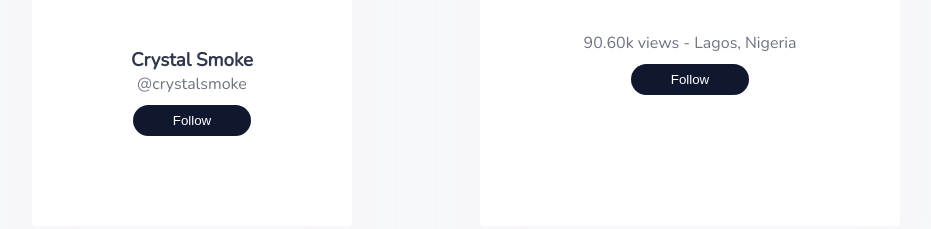
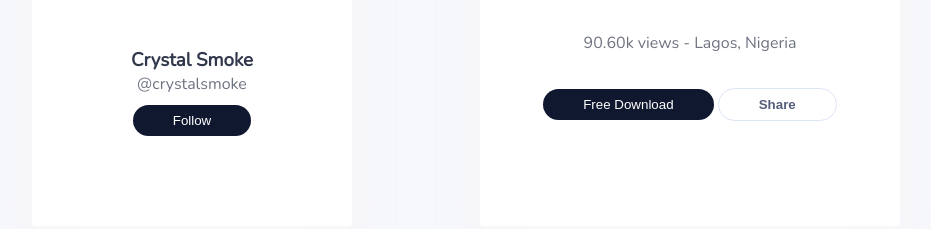
Before and after one commit to babatundelmd/User-Cards-Designs, a plain HTML site: page index.html in a window 1280 px wide. Shown: the part 274-503 px from the top of the page, without its empty margins (174-1105 px from the left). Drawn offline with nearby package versions, Linux system fonts and the light colour scheme.

Commit message:
💄style: large card

```diff
--- a/index.html
+++ b/index.html
@@ -25,7 +25,7 @@
                 <h3>Crystal Smoke</h3>
                 <p>@crystalsmoke</p>
 
-                <button> Follow</button>
+                <button class="lg-btn"> Follow</button>
             </div>
         </div>
 
@@ -35,9 +35,10 @@
 
             <div class="item-details">
 
-                <p>90.60k views - Lagos, Nigeria</p>
+                <p class="item-p">90.60k views - Lagos, Nigeria</p>
                 <div class="button-group">
-                    <button> Follow</button>
+                    <button class="lg-btn"> Free Download</button>
+                    <button class="sm-btn">Share</button>
 
                 </div>
 
--- a/styles.css
+++ b/styles.css
@@ -69,7 +69,7 @@ body{
     opacity: 0.7;
 }
 
-button{
+.lg-btn{
     margin-top: 10px;
     padding: 8px 40px;
     border-radius: 20px;
@@ -77,3 +77,18 @@ button{
     background-color: #10182f;
     color: white;
 }
+
+.sm-btn{
+    margin-top: 10px;
+    padding: 8px 40px;
+    border-radius: 20px;
+    border: none;
+    color: #555e7b;
+    border: 1px solid#dde4f6;
+    background-color: white;
+    font-weight: bold;
+}
+
+.item-p{
+    margin-bottom: 1.5rem;
+}
```
